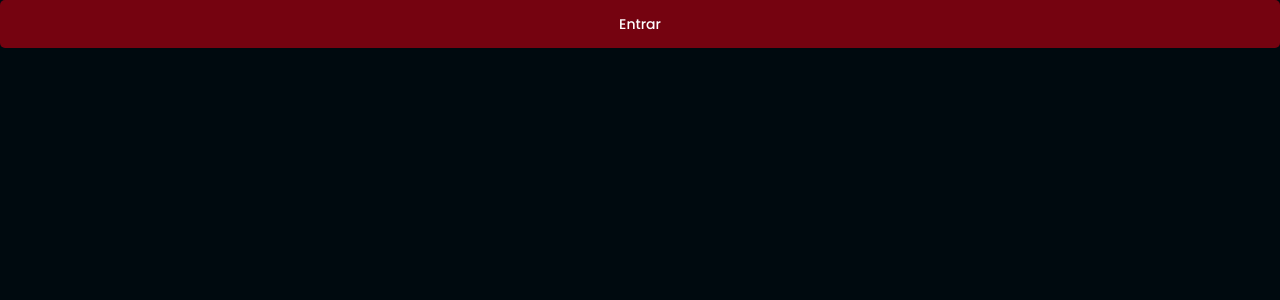
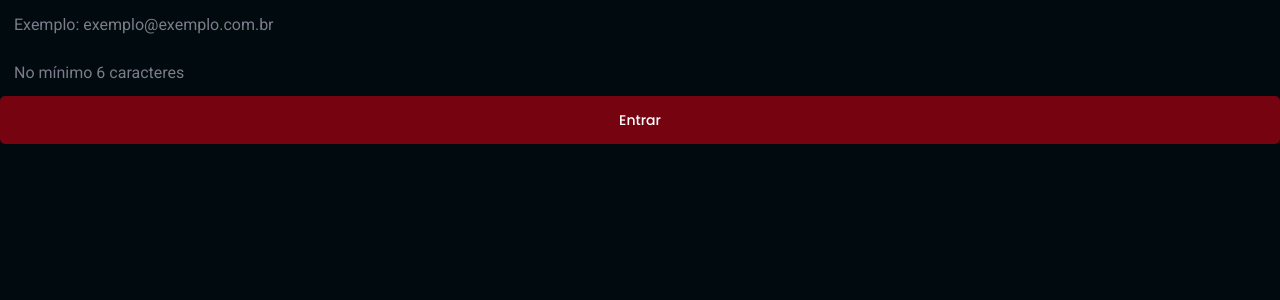
Before and after one commit to madalena-rocha/food-explorer-frontend, a React (Vite) app: page / in a window 1280 px wide. Shown: the top 300 px of the page. Built offline with nearby package versions, Linux system fonts and the light colour scheme.

Commit message:
:sparkles: add component Input

```diff
--- /dev/null
+++ b/src/components/Input/index.jsx
@@ -0,0 +1,10 @@
+import { Container } from "./styles";
+
+export function Input({ icon: Icon, ...rest }) {
+  return (
+    <Container>
+      {Icon && <Icon size={24} />}
+      <input {...rest} />
+    </Container>
+  );
+}
--- /dev/null
+++ b/src/components/Input/styles.js
@@ -0,0 +1,28 @@
+import styled from "styled-components";
+
+export const Container = styled.div`
+  width: 100%;
+  display: flex;
+  align-items: center;
+  justify-content: center;
+
+  border-radius: 5px;
+
+  > input {
+    height: 48px;
+    width: 100%;
+
+    padding: 12px 14px;
+    color: ${({ theme }) => theme.COLORS.WHITE};
+    background: transparent;
+    border: 0;
+
+    &::placeholder {
+      color: ${({ theme }) => theme.COLORS.GRAY_300};
+    }
+
+    &:focus {
+      border: 1px solid ${({ theme }) => theme.COLORS.WHITE};
+    }
+  }
+`;
--- a/src/pages/SignIn/index.jsx
+++ b/src/pages/SignIn/index.jsx
@@ -1,10 +1,14 @@
 import { Container } from "./styles";
 
+import { Input } from '../../components/Input';
 import { Button } from "../../components/Button";
 
 export function SignIn() {
   return (
     <Container>
+      <Input placeholder="Exemplo: exemplo@exemplo.com.br" />
+      <Input placeholder="No mínimo 6 caracteres" />
+
       <Button title="Entrar" />
     </Container>
   );
```
